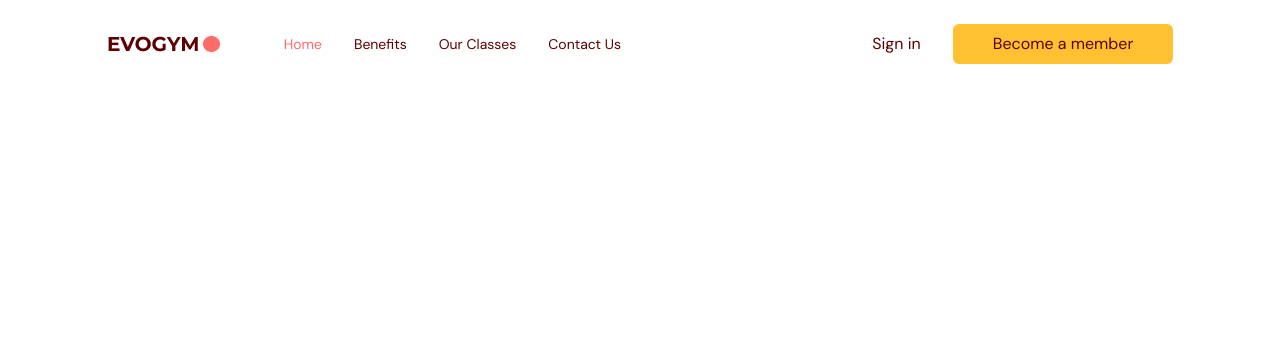
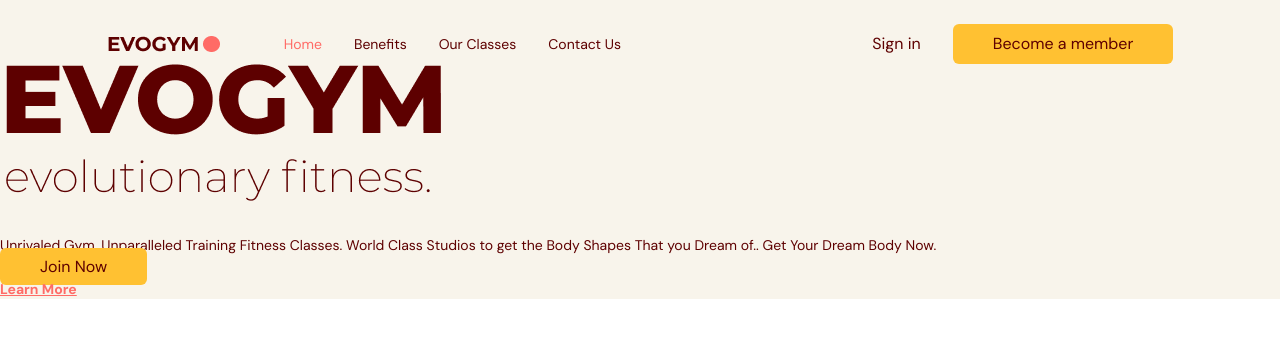
Before and after one commit to Vishall001/Fitness_App, a React (Vite) app in the folder fitness_app/: page / in a window 1280 px wide. Shown: the top 338 px of the page. Built offline with nearby package versions, Linux system fonts and the light colour scheme.

Commit message:
starting with header

```diff
--- a/fitness_app/src/App.tsx
+++ b/fitness_app/src/App.tsx
@@ -1,4 +1,6 @@
 import Navbar from "@/component/navbar"
+import Home from "@/component/home"
+
 import { useEffect, useState } from "react"
 import { SelectedPage } from "@/shared/types"
 
@@ -23,6 +25,7 @@ function App() {
   return (
     <div className="bg-gray-20 ">
     <Navbar isTopOfPage={isTopOfPage} selectedPage={selectedPage} setSelectedPage={setSelectedPage}/>
+    <Home setSelectedPage={setSelectedPage}/>
     </div>
   )
 }
--- /dev/null
+++ b/fitness_app/src/component/home/index.tsx
@@ -0,0 +1,56 @@
+import useMediaQuery from '@/hooks/useMediaQuery'
+import ActionButton from '@/shared/ActionButton'
+import HomePageText from "@/assets/HomePageText.png"
+import HomePageGraphic from "@/assets/HomePageGraphic.png"
+import SponsorRedBull from "@/assets/SponsorRedBull.png"
+import SponsorForbes from "@/assets/SponsorForbes.png"
+import  SponsorFortune from "@/assets/SponsorFortune.png"
+
+import { SelectedPage } from '@/shared/types'
+import AnchorLink from 'react-anchor-link-smooth-scroll'
+
+type Props={
+    setSelectedPage: (value:SelectedPage)=>void
+}
+
+const index = (setSelectedPage:Props) => {
+    const isAboveMediumScreens =useMediaQuery("(min-width:1060px)")
+  return (
+   <section id='home' className='gap-16 bg-gray-20 py-10 md:h-full md:pb-0'>
+    {/* Image Main header */}
+    <div className=''>
+     {/* Main header */}
+     <div>
+        {/* Headings */}
+        <div>
+            <div>
+                <div>
+                    <img src={HomePageText} alt="Home page text" />
+                </div>
+            </div>
+            <p className="mt-8 text-sm">
+            Unrivaled Gym. Unparalleled Training Fitness Classes. World Class
+              Studios to get the Body Shapes That you Dream of.. Get Your Dream
+              Body Now.
+            </p>
+        </div>
+        {/* Actions */}
+        <div>
+            <ActionButton setSelectedPage={setSelectedPage}>Join Now</ActionButton>
+            <AnchorLink className='text-sm font-bold text-primary-500 underline hover:text-secondary-500' onClick={()=>setSelectedPage(SelectedPage.ContactUs)} href={`#${SelectedPage.ContactUs}`}>
+                 <p>Learn More</p>
+
+            </AnchorLink>
+        </div>
+     </div>
+     {/* Image */}
+     <div>
+
+     </div>
+    </div>
+
+   </section>
+  )
+}
+
+export default index
```
